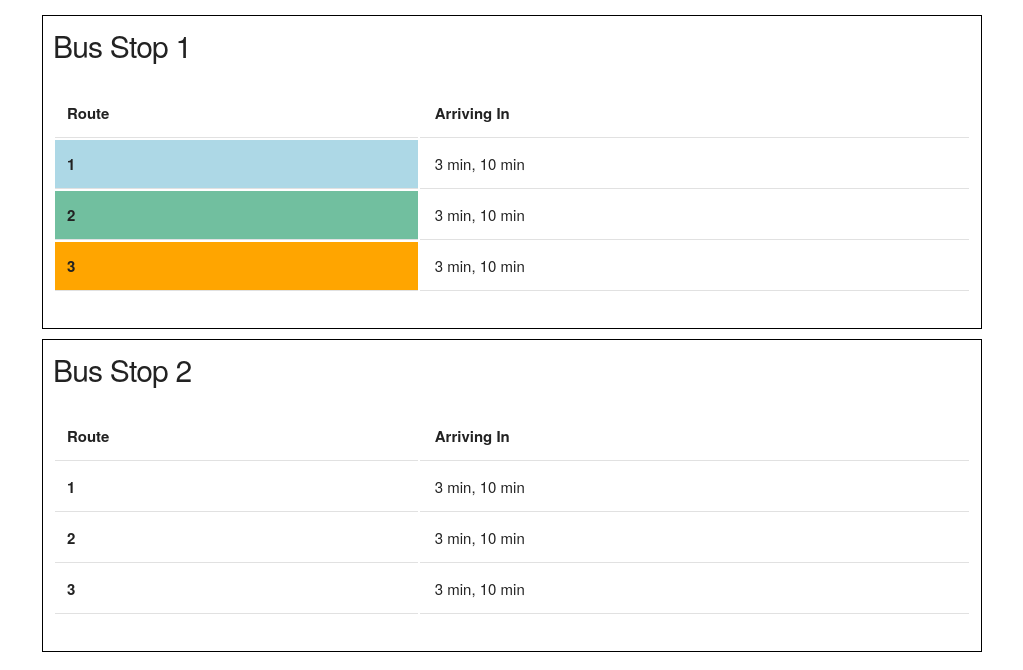
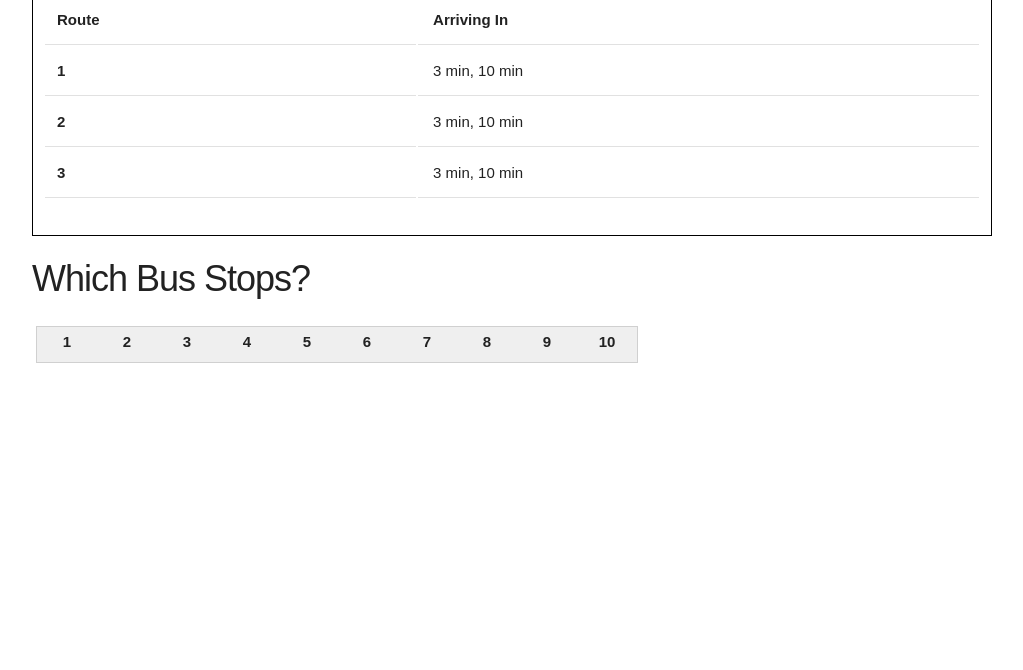
Before and after one commit to hanhanhan/fake_bus_api, a Flask app: page /client in a window 1280 px wide. Shown: the part 504-1174 px from the top of the page, without its empty margins (128-1151 px from the left). After the commit the page ends 867 px from the top, so only its background shows below. Run offline with Flask 2, Linux system fonts and the light colour scheme; some libraries are stand-ins or nearby versions.

Commit message:
mock layout with stop selection

```diff
--- a/static/custom.css
+++ b/static/custom.css
@@ -15,10 +15,15 @@
     overflow-y: visible;
 }
 
+.title {
+    /*position: static;*/
+    margin-top: 2rem;
+}
+
 .schedule {
     border: 1px solid black;
     padding: 10px;
-    margin: 10px;
+    margin: 0px 0px 20px 0px;
 }
 
 .routes {
@@ -57,7 +62,51 @@
     list-style: none;
 }
 
-caption {
-    display: table-caption;
-    text-align: -webkit-left;
+
+div label input {
+   margin-right:100px;
 }
+
+body {
+    font-family:sans-serif;
+}
+
+.bus-stop {
+    margin:4px;
+    background-color:#EFEFEF;
+    border-radius:0px;
+    border:1px solid #D0D0D0;
+    overflow:auto;
+    float:left;
+}
+
+.bus-stop label {
+    float:left;
+    width:4.0em;
+}
+
+.bus-stop label span {
+    text-align:center;
+    padding:3px;
+    display:block;
+}
+
+.bus-stop label input {
+    position:absolute;
+    right:200%;
+}
+
+.bus-stop input:checked + span {
+    background-color: black;
+    color:#fff;
+}
+
+.bus-stop input:hover + span {
+    background-color: slategray;
+    color:#fff;
+}
+
+.bus-stop input:checked:hover + span {
+    background-color: gray;
+    color:#fff;
+}
--- a/templates/client.html
+++ b/templates/client.html
@@ -1,34 +1,14 @@
 {% extends 'base.html' %}
 {% block contents %}
 <div class="container">
-    <div class="bus_stop_selection">
-    <h1>FakeBus Metro</h1>
-    <select multiple size="10" id="bus_stop">
-        {% for stop in range(1,11) %}
-            <option value="{{stop}}">{{stop}}</option>
-        {% endfor %}
-    <select>
+    <div>
+    <h2 class="title">FakeBus Metro</h2>
     </div>
 
-
-   <div id="map"></div>
-    <script>
-      var map;
-      function initMap() {
-        map = new google.maps.Map(document.getElementById('map'), {
-          center: {lat: -34.397, lng: 150.644},
-          zoom: 8
-        });
-      }
-    </script>
-
-<script src="https://maps.googleapis.com/maps/api/js?key=AIzaSyC4ZxaLe5MrDGXPUk_XtR5BMugmd7KtxTw&callback=initMap"async defer>
-</script>
-
-<iframe src="//www.google.com/maps/embed/v1/place?q=Harrods,Brompton%20Rd,%20UK
+<!-- <iframe src="//www.google.com/maps/embed/v1/place?q=Harrods,Brompton%20Rd,%20UK
       &zoom=17
       &key=AIzaSyC4ZxaLe5MrDGXPUk_XtR5BMugmd7KtxTw">
-  </iframe>
+  </iframe> -->
 
 
 <div class="schedule">
@@ -90,6 +70,17 @@
   </tbody>
 </table>
 </div>
+
+<div>
+    <h3>Which Bus Stops?</h3>
+    <div class="bus-stop">
+        {% for stop in range(1,11) %}
+            <label>
+                <input type="checkbox" hidden value="{{stop}}" size="10" class="bus-stop">
+            <span>{{stop}}</span>
+            </label>
+        {% endfor %}
+    </div>
 </div>
 
 <script src="/static/route_select.js"></script>
```
